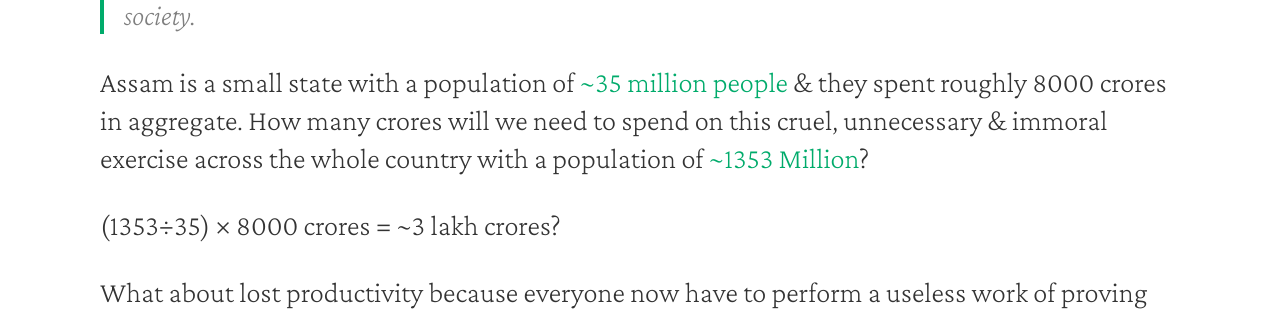
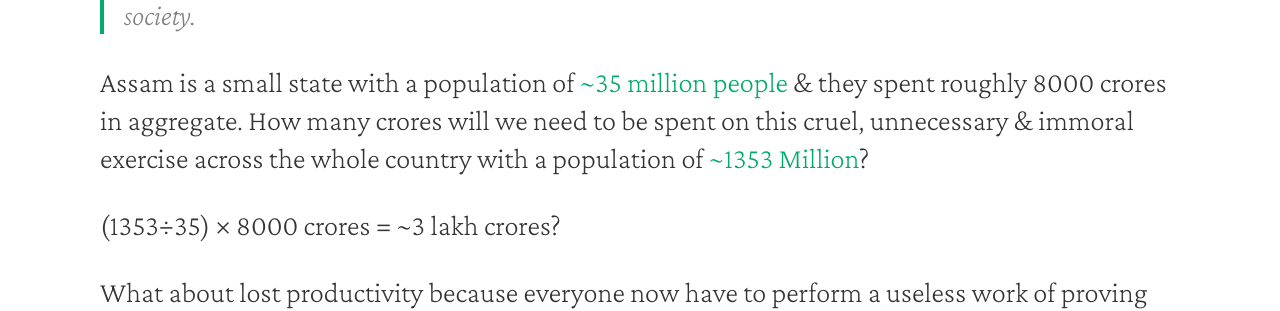
Before and after one commit to thekalinga/thekalinga.in, a Jekyll site: the page built from _posts/2019-11-24-why-fascist-nrc-should-be-opposed/2019-11-24-why-fascist-nrc-should-be-opposed.md, in a window 1280 px wide and 900 px high, scrolled down 7357 px. Shown: the part 194-505 px from the top of the window. Built offline with Jekyll 4.4.1, drawn with Linux system fonts in a browser that asks for light colours; nearby versions of some CDN libraries.

Commit message:
fixed minor issue

```diff
--- a/_posts/2019-11-24-why-fascist-nrc-should-be-opposed/2019-11-24-why-fascist-nrc-should-be-opposed.md
+++ b/_posts/2019-11-24-why-fascist-nrc-should-be-opposed/2019-11-24-why-fascist-nrc-should-be-opposed.md
@@ -178,7 +178,7 @@
 > The goal of fascists is forcing a game replay until they win, no matter the consequences to rest of the society.
 
 Assam is a small state with a population of [~35 million people](https://indiapopulation2019.com/population-of-assam-2019.html) & they spent roughly 8000 crores in aggregate.
-How many crores will we need to spend on this cruel, unnecessary & immoral exercise across the whole country with a population of [~1353 Million](https://indiapopulation2019.com/)?
+How many crores will we need to be spent on this cruel, unnecessary & immoral exercise across the whole country with a population of [~1353 Million](https://indiapopulation2019.com/)?
 
 (1353÷35) × 8000 crores = ~3 lakh crores?
 
```
